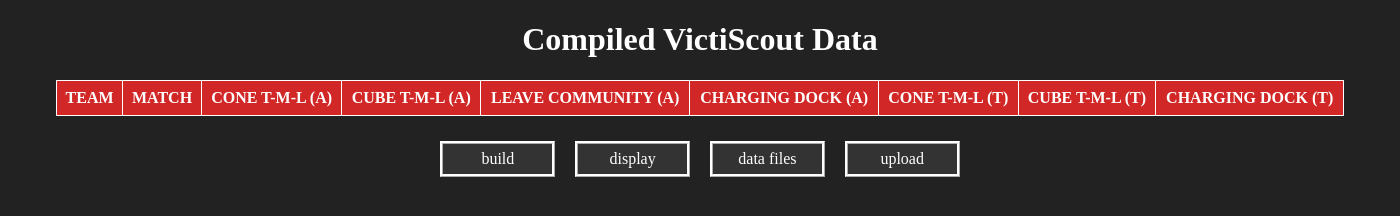
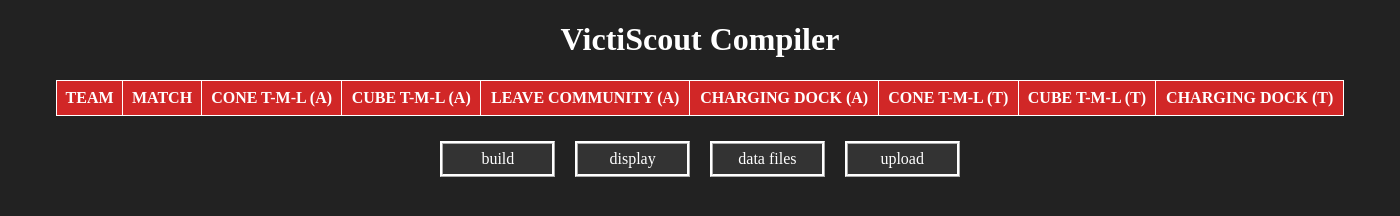
Before and after one commit to Git-HorizonZz/VictiScout-Compiler, an Electron app: page index.html in a window 1400 px wide. Drawn offline with Linux system fonts and the light colour scheme; no server answers; a web font is replaced by a local one.

Commit message:
Conform title & h1

```diff
--- a/index.html
+++ b/index.html
@@ -12,7 +12,7 @@
 
 <body>
     <div id="base">
-        <h1>Compiled VictiScout Data</h1>
+        <h1>VictiScout Compiler</h1>
         <table id="table">
             <tbody id="tbody">
                 <tr>
```
